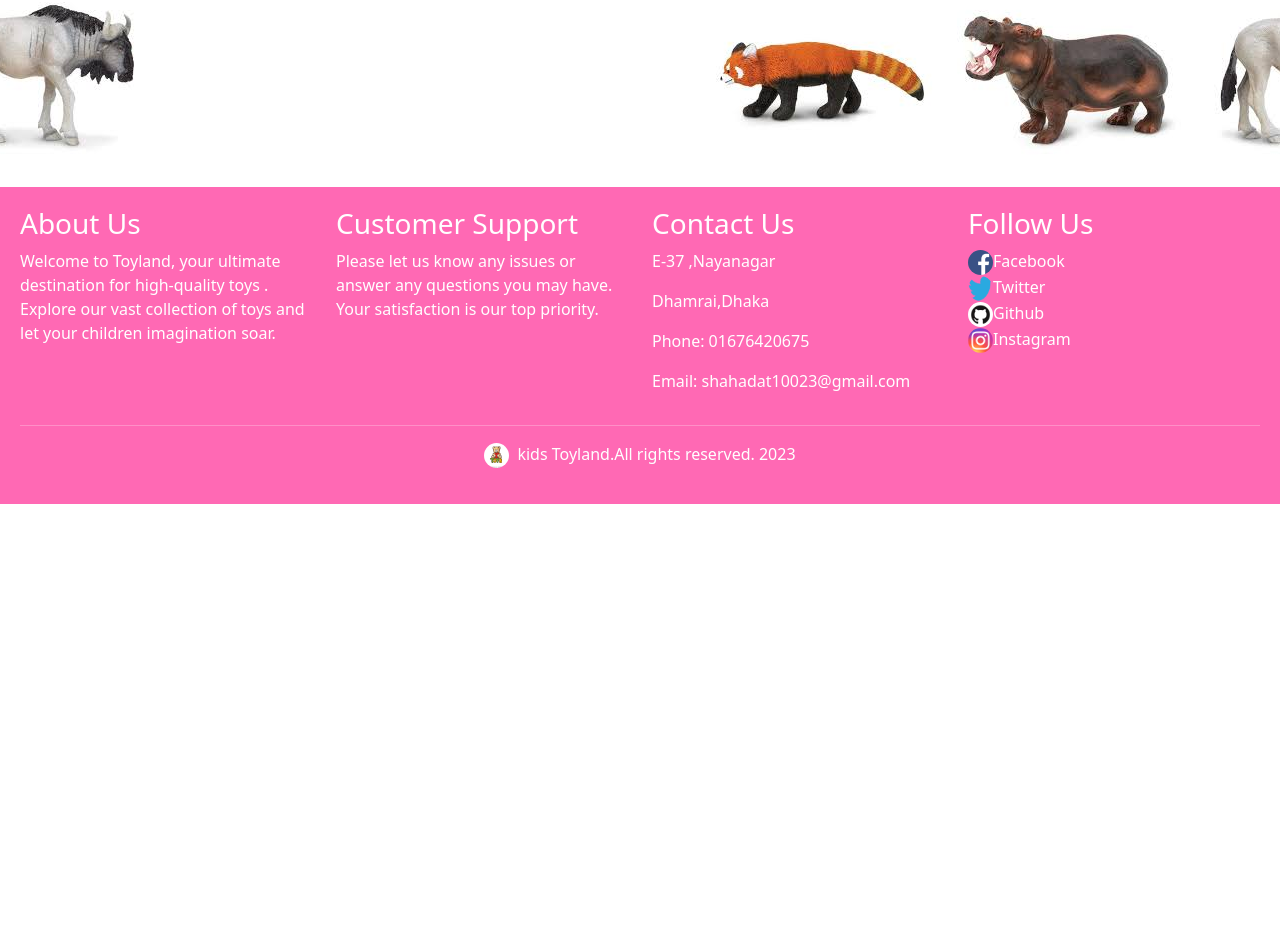
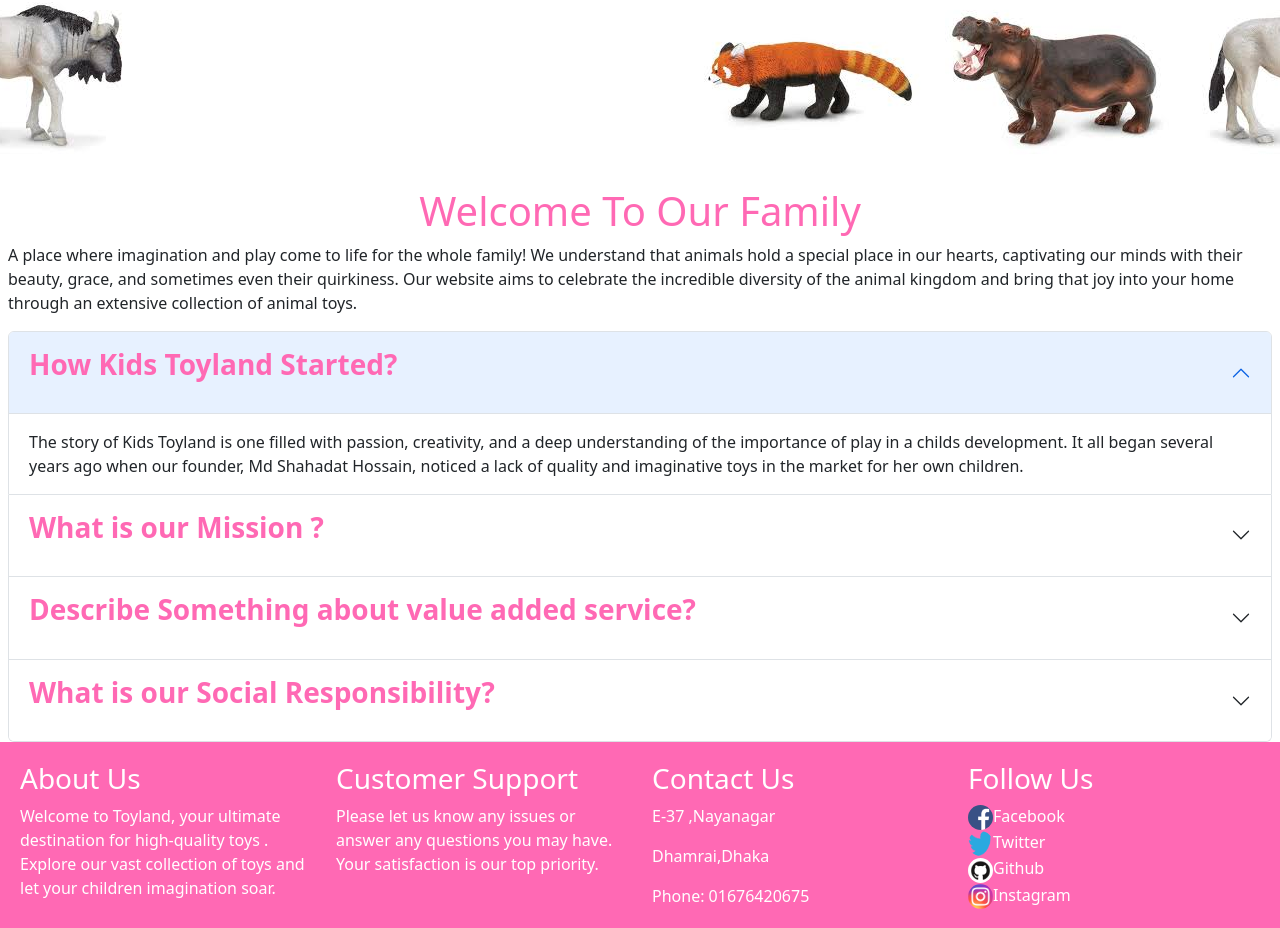
Before and after one commit to shahadat10033/toyland-for-kids-clientSide, a React (Vite) app: page / in a window 1280 px wide. Shown: the part 1231-2159 px from the top of the page. Before the commit the page ends 1735 px from the top, so only its background shows below. Built offline with nearby package versions, Linux system fonts and the light colour scheme; no server answers.

Commit message:
family section complete

```diff
--- /dev/null
+++ b/src/Components/Family.jsx
@@ -0,0 +1,92 @@
+import React from "react";
+import { Accordion } from "react-bootstrap";
+
+const Family = () => {
+  return (
+    <div className="mx-2">
+      <h1 className="text-center" style={{ color: "#FF69B4" }}>
+        Welcome To Our Family
+      </h1>
+      <p>
+        A place where imagination and play come to life for the whole family! We
+        understand that animals hold a special place in our hearts, captivating
+        our minds with their beauty, grace, and sometimes even their quirkiness.
+        Our website aims to celebrate the incredible diversity of the animal
+        kingdom and bring that joy into your home through an extensive
+        collection of animal toys.
+      </p>
+      <div>
+        <Accordion defaultActiveKey="0">
+          <Accordion.Item eventKey="0">
+            <Accordion.Header>
+              {" "}
+              <p className="fw-bold fs-3" style={{ color: "#FF69B4" }}>
+                How Kids Toyland Started?
+              </p>{" "}
+            </Accordion.Header>
+            <Accordion.Body>
+              The story of Kids Toyland is one filled with passion, creativity,
+              and a deep understanding of the importance of play in a childs
+              development. It all began several years ago when our founder, Md
+              Shahadat Hossain, noticed a lack of quality and imaginative toys
+              in the market for her own children.
+            </Accordion.Body>
+          </Accordion.Item>
+          <Accordion.Item eventKey="1">
+            <Accordion.Header>
+              {" "}
+              <p className="fw-bold fs-3" style={{ color: "#FF69B4" }}>
+                What is our Mission ?
+              </p>
+            </Accordion.Header>
+            <Accordion.Body>
+              Our mission at Kids Toyland is to ignite imagination, inspire
+              learning, and create joy-filled moments for children and families
+              through our carefully curated collection of toys. We believe that
+              play is a fundamental part of childhood, and we are dedicated to
+              providing high-quality, safe, and educational toys that foster
+              creativity, curiosity, and growth.
+            </Accordion.Body>
+          </Accordion.Item>
+          <Accordion.Item eventKey="2">
+            <Accordion.Header>
+              <p className="fw-bold fs-3" style={{ color: "#FF69B4" }}>
+                Describe Something about value added service?
+              </p>
+            </Accordion.Header>
+            <Accordion.Body>
+              At Kids Toyland, we offer personalized toy recommendations based
+              on your childs age, interests, and developmental needs. Our
+              gift-wrapping service adds a special touch to your presents, and
+              we even provide options for customization, making each gift
+              unique. Visit our physical store to experience toy demonstrations
+              and play zones, where children can explore and interact with the
+              toys before making a decision. Our website features educational
+              resources, including articles and guides, to support parents in
+              maximizing the benefits of play-based learning. We pride ourselves
+              on delivering exceptional customer support, ensuring your shopping
+              experience with us is smooth and enjoyable.
+            </Accordion.Body>
+          </Accordion.Item>
+          <Accordion.Item eventKey="3">
+            <Accordion.Header>
+              {" "}
+              <p className="fw-bold fs-3" style={{ color: "#FF69B4" }}>
+                What is our Social Responsibility?
+              </p>
+            </Accordion.Header>
+            <Accordion.Body>
+              We are committed to social responsibility. We prioritize ethical
+              sourcing, support philanthropic causes, and promote sustainability
+              in our operations. Our dedication to safety, quality, and
+              educational outreach further reinforces our commitment to making a
+              positive impact on children and the community.
+            </Accordion.Body>
+          </Accordion.Item>
+        </Accordion>
+      </div>
+    </div>
+  );
+};
+
+export default Family;
--- a/src/Routes/Home.jsx
+++ b/src/Routes/Home.jsx
@@ -1,12 +1,14 @@
 import React from "react";
 import Banner from "../Components/Banner";
 import ImgGallery from "../Components/ImgGallery";
+import Family from "../Components/Family";
 
 const Home = () => {
   return (
     <div className="">
       <Banner></Banner>
       <ImgGallery></ImgGallery>
+      <Family></Family>
     </div>
   );
 };
```
